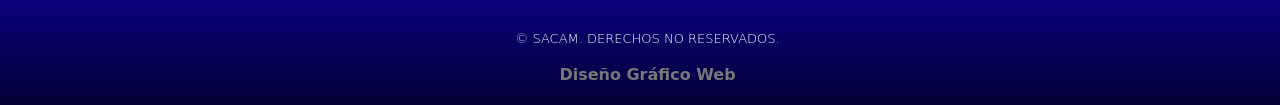
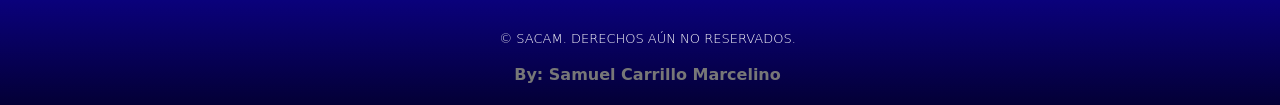
Before and after one commit to Samuelsk370/sacam, a plain HTML site: page index.html in a window 1280 px wide. Shown: the part 5022-5127 px from the top of the page. Drawn offline with nearby package versions, Linux system fonts and the light colour scheme; some packages are replaced by stand-ins of ours.

Commit message:
Update index.html

```diff
--- a/index.html
+++ b/index.html
@@ -413,9 +413,9 @@
           <li><a href="#"><i class="fa fa-pinterest"></i></a></li>
           <li><a href="#"><i class="fa fa-flickr"></i></a></li>
         </ul>
-        <p>&copy; SACAM. Derechos no reservados.</p>
+        <p>&copy; SACAM. derechos aún no reservados.</p>
         <div class="credits">
-          <b>Diseño Gráfico Web</b>
+          <b>By: Samuel Carrillo Marcelino</b>
         </div>
       </div>
     </section>
```
